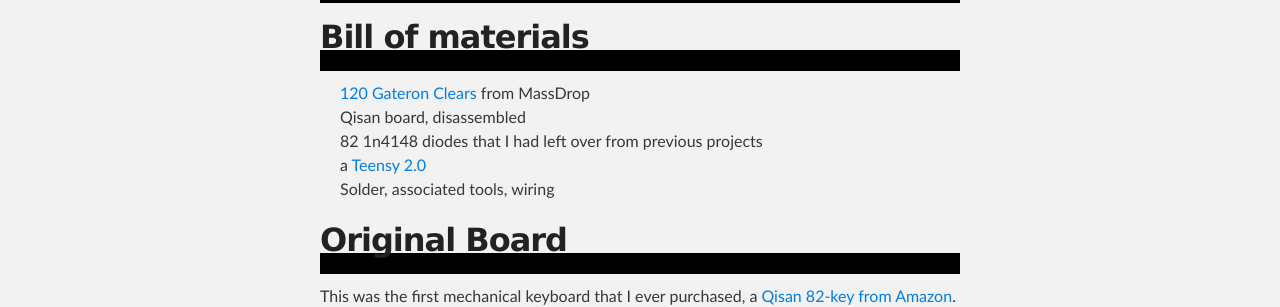
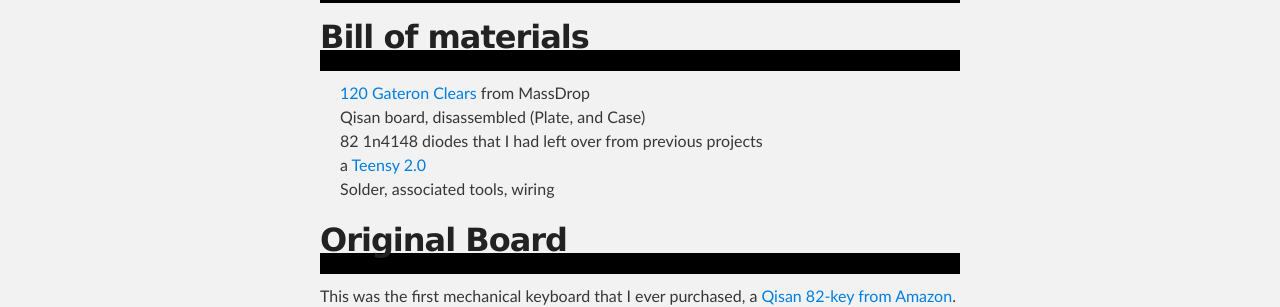
Before and after one commit to mustafaascha/mustafaascha.github.io, a Jekyll site: the page built from _posts/2016-08-21-CustomQisan.md, in a window 1280 px wide and 900 px high. Shown: the part 268-575 px from the top of the window. Built offline with Jekyll 4.4.1, drawn with Linux system fonts in a browser that asks for light colours.

Commit message:
clarified BOM

```diff
--- a/_posts/2016-08-21-CustomQisan.md
+++ b/_posts/2016-08-21-CustomQisan.md
@@ -10,7 +10,7 @@
 -   [120 Gateron
     Clears](https://deskthority.net/wiki/Gateron_KS-3_series) from
     MassDrop
--   Qisan board, disassembled
+-   Qisan board, disassembled (Plate, and Case)
 -   82 1n4148 diodes that I had left over from previous projects
 -   a [Teensy 2.0](http://www.pjrc.com/teensy/index.html)
 -   Solder, associated tools, wiring
```
